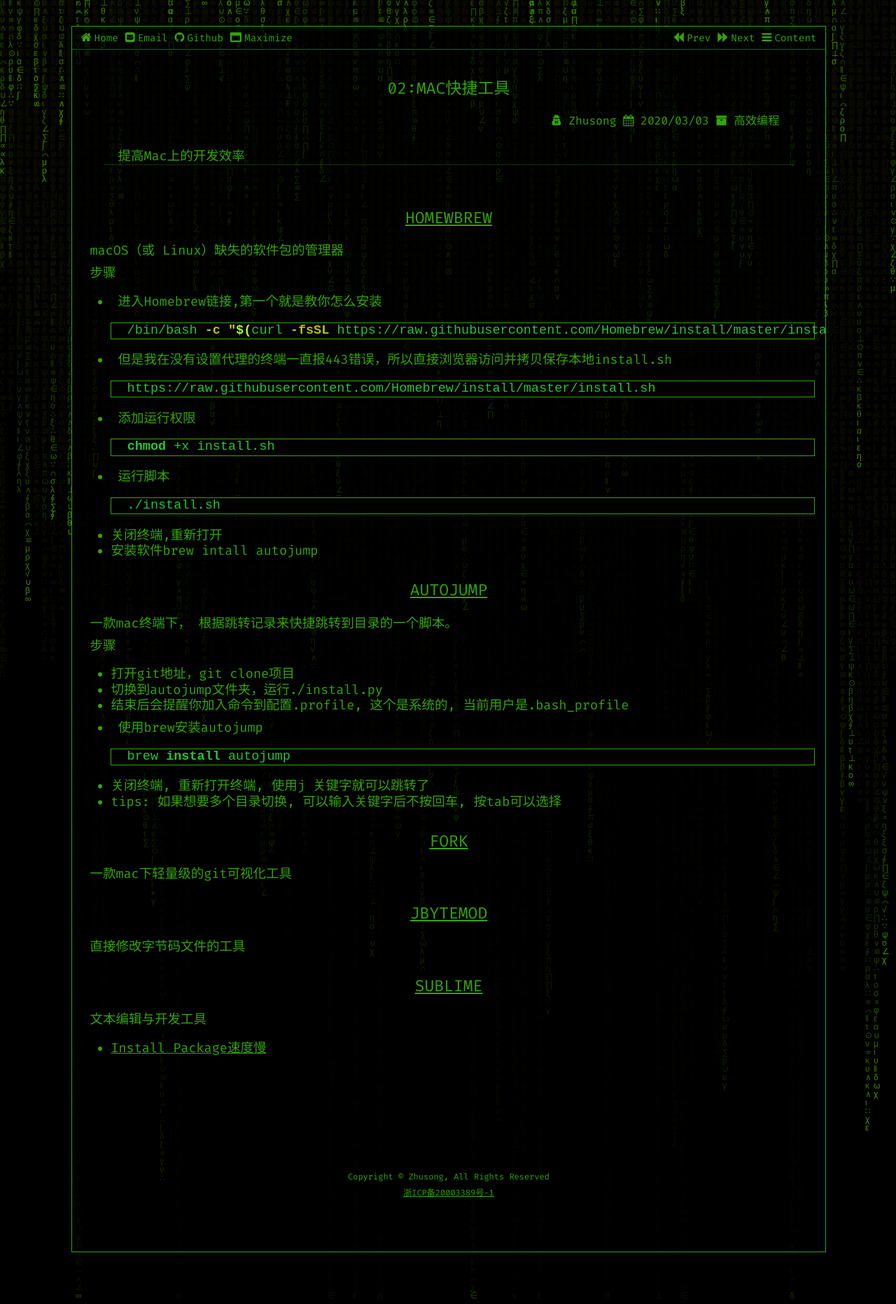
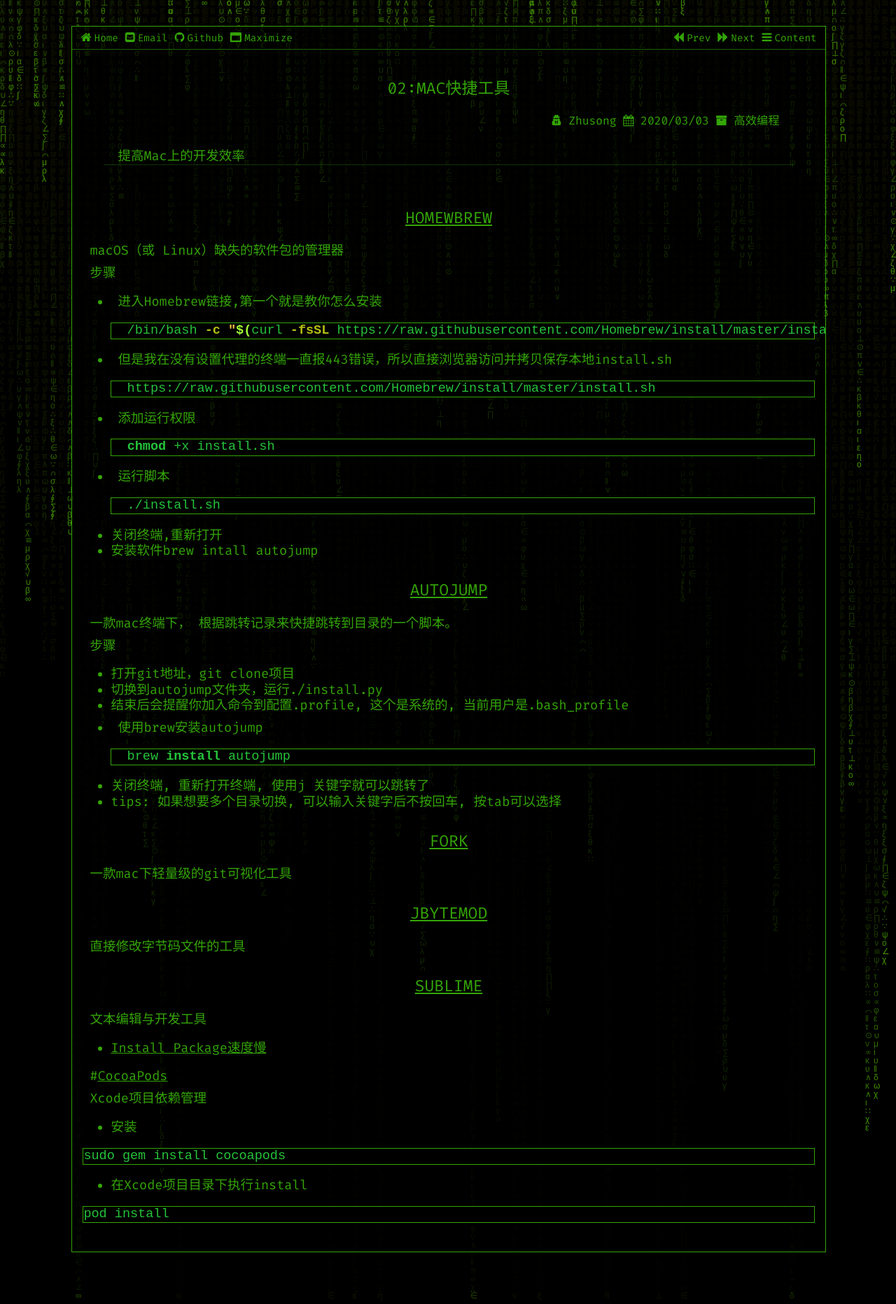
Before and after one commit to zhusonger/www.lasong.com.cn, a Jekyll site: the page built from _posts/Mac/2020-03-03-tools.md, in a window 1280 px wide. Shown: the whole page at 70% size. Built offline with Jekyll 4.4.1, drawn with Linux system fonts in a browser that asks for light colours.

Commit message:
cocoapods

````diff
--- a/_posts/Mac/2020-03-03-tools.md
+++ b/_posts/Mac/2020-03-03-tools.md
@@ -72,3 +72,18 @@
 文本编辑与开发工具
 
 * [Install Package速度慢](https://blog.csdn.net/qq_39633494/article/details/93330323?depth_1-utm_source=distribute.pc_relevant.none-task&utm_source=distribute.pc_relevant.none-task)
+
+#[CocoaPods](https://cocoapods.org/)
+
+Xcode项目依赖管理
+
+* 安装
+
+```
+sudo gem install cocoapods
+```
+* 在Xcode项目目录下执行install
+
+```
+pod install
+```
````
